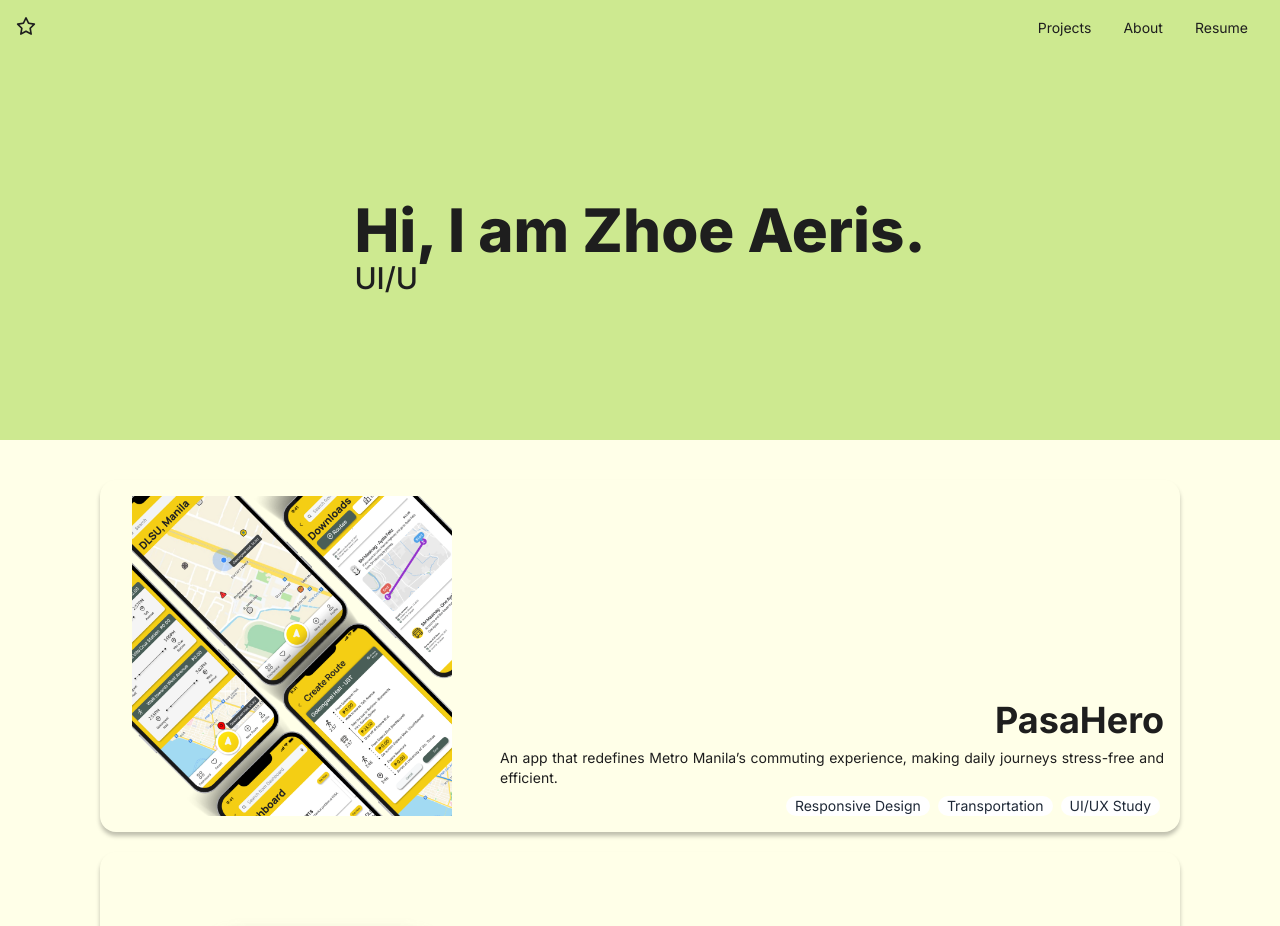
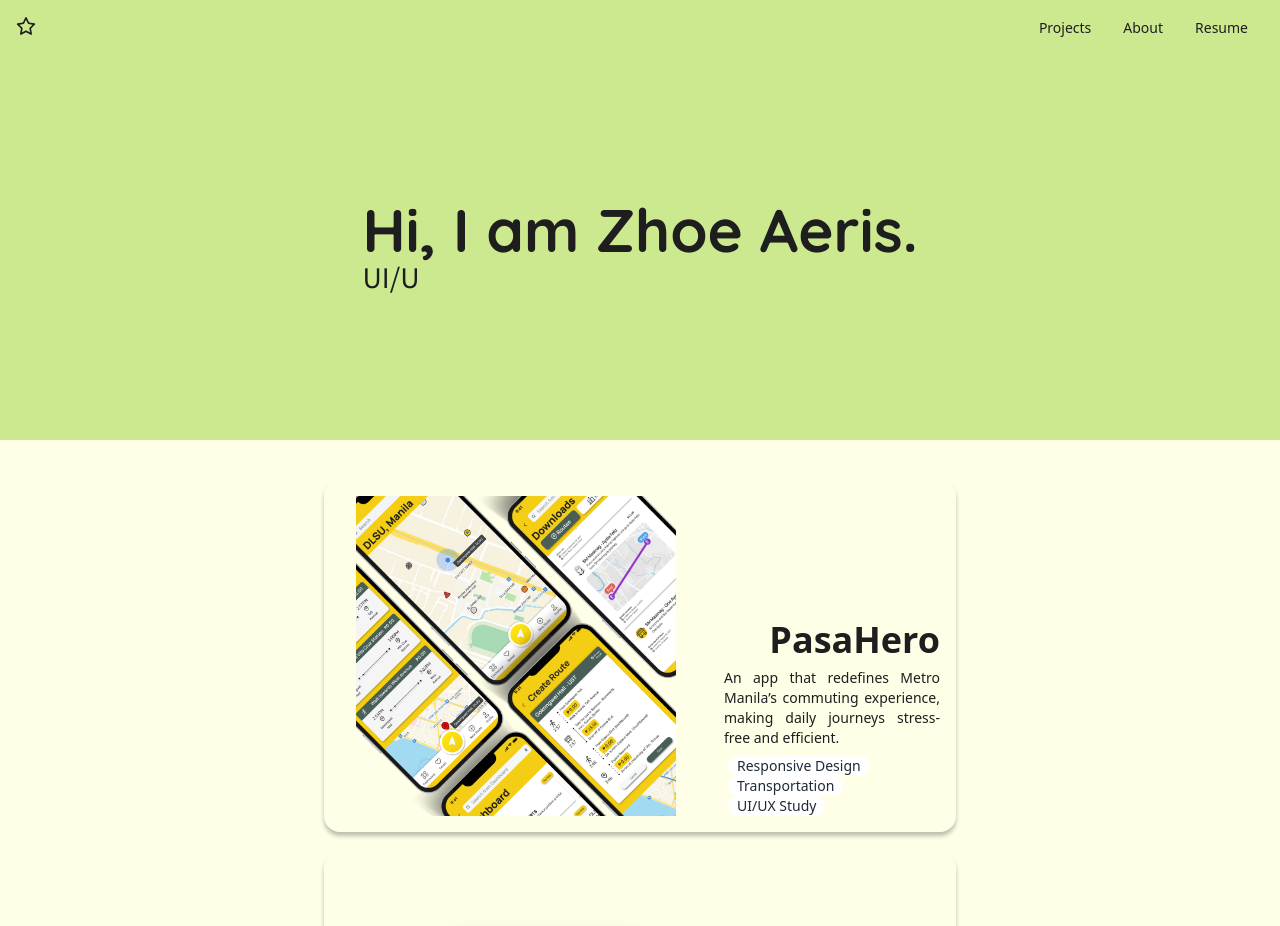
Before and after one commit to zhoexaeris/zhoexaeris.github.io, a Next.js app: page / in a window 1280 px wide. Shown: the top 926 px of the page. Built offline with nearby package versions, Linux system fonts and the light colour scheme.

Commit message:
imported fonts

```diff
--- a/app/components/HeroSection.jsx
+++ b/app/components/HeroSection.jsx
@@ -30,10 +30,10 @@ const HeroSection = () => {
     <section className='text-black bg-light-green h-96 px-4'>
         <div className='flex h-full items-center justify-center px-4'>
             <div className='flex-row'>
-            <h1 className='text-6xl font-extrabold'>
+            <h1 className='text-6xl font-extrabold quicksand'>
                 Hi, I am Zhoe Aeris.
             </h1>
-            <p className='text-3xl font-medium'>
+            <p className='text-3xl font-medium source-sans-3'>
                 <Tagline />
             </p>
             </div>
--- a/app/components/ProjectCard.jsx
+++ b/app/components/ProjectCard.jsx
@@ -13,7 +13,7 @@ function ProjectCard({imgUrl, title, description, background, tags, tagcolor, te
             <div className="title text-4xl font-bold">{title}</div>
             <div className="description text-justify text-sm py-2">{description}</div>
             <div className="tags grid place-content-end">
-                <ul className='flex'>
+                <ul className='flex flex-wrap'>
                     {tags.map((tag, index) => (
                         // TODO: fix background color and text color
                         <li key={index} className={`badge bg-${tagcolor} border-0 text-${text} mx-1 font-sm`}>{tag}</li>
--- a/app/components/Projects.jsx
+++ b/app/components/Projects.jsx
@@ -38,7 +38,7 @@ function Projects() {
   return (
     <section>
         <div className='flex h-full bg-beige-white items-center justify-center px-20'>
-            <div className='flex-row w-full py-5'>
+            <div className='flex-row max-w-2xl py-5'>
                 {projectsData.map((project) => (
                     <ProjectCard
                         key={project.id}
--- a/app/globals.css
+++ b/app/globals.css
@@ -31,3 +31,11 @@ body {
     text-wrap: balance;
   }
 }
+
+.quicksand {
+  font-family: var(--font-quicksand);
+}
+
+.source-sans-3 {
+  font-family: var(--font-source-sans-3);
+}
--- a/app/layout.js
+++ b/app/layout.js
@@ -1,7 +1,18 @@
 import { Inter } from "next/font/google";
+import { Quicksand, Source_Sans_3 } from "next/font/google";
 import "./globals.css";
 
 const inter = Inter({ subsets: ["latin"] });
+const quicksand = Quicksand({
+  subsets: ["latin"],
+  weight: ['300', '400', '500', '600', '700'],
+  variable: '--font-quicksand',
+});
+const sourcesans3 = Source_Sans_3({
+  subsets: ["latin"],
+  weight: ['200','300', '400', '600', '700', '800','900'],
+  variable: '--font-source-sans-3',
+});
 
 export const metadata = {
   title: "Create Next App",
@@ -11,7 +22,7 @@ export const metadata = {
 export default function RootLayout({ children }) {
   return (
     <html lang="en">
-      <body className={inter.className}>{children}</body>
+      <body className={`${quicksand.variable} ${sourcesans3.variable}`}>{children}</body>
     </html>
   );
 }
```
